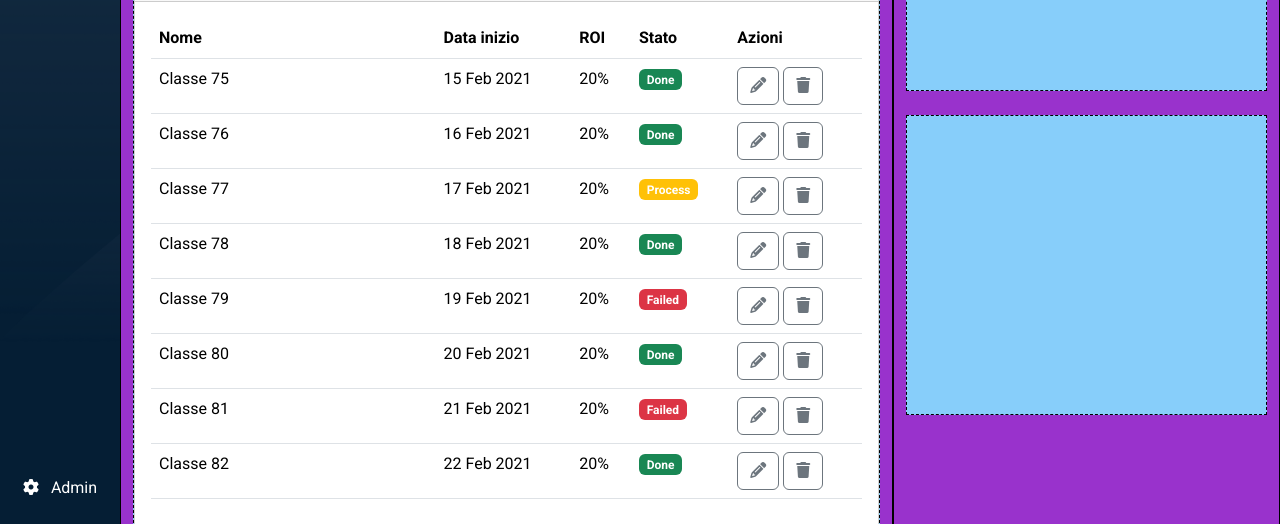
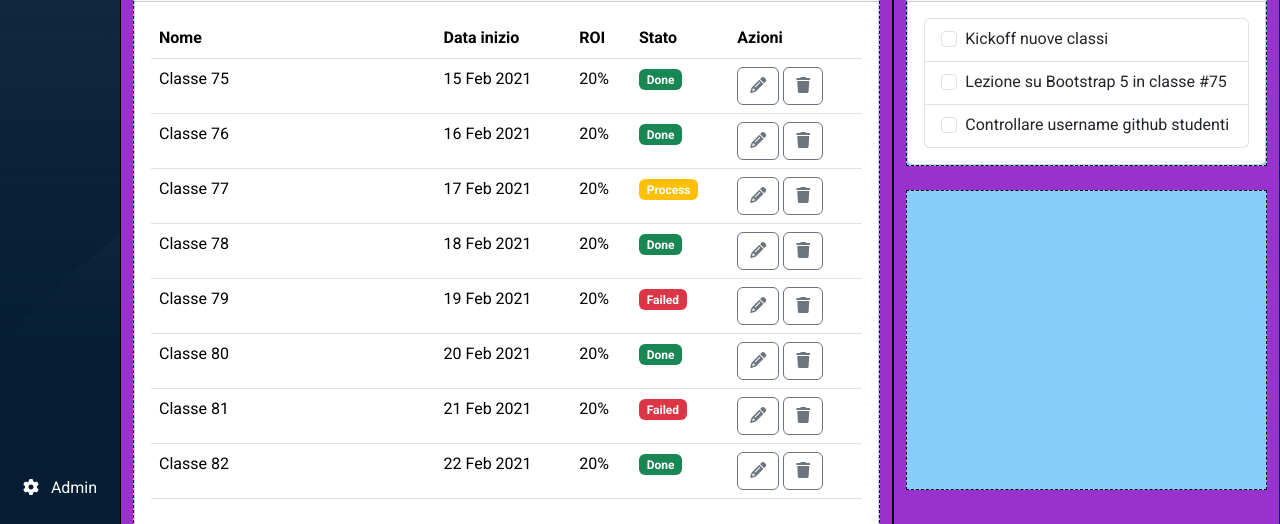
Before and after one commit to nespolisimmaco/html-css-bootstrap-dashboard, a plain HTML site: page index.html in a window 1280 px wide. Shown: the part 276-800 px from the top of the page. Drawn offline with nearby package versions, Linux system fonts and the light colour scheme.

Commit message:
Add: To do section

```diff
--- a/index.html
+++ b/index.html
@@ -350,9 +350,53 @@
                         <div class="ms_col col-12 col-lg-4">
                             <!-- To do -->
                             <section class="todo mb-4">
-
+                                <!-- To do card -->
+                                <div class="card">
+                                    <!-- Card header -->
+                                    <div class="card-header">
+                                        <h3>Todo</h3>
+                                    </div>
+                                    <!-- List with checkbox -->
+                                    <div class="ms_list p-3">
+                                        <ul class="list-group">
+                                            <!-- Item -->
+                                            <li class="list-group-item">
+                                                <!-- Checkbox -->
+                                                <div class="form-check">
+                                                    <input class="form-check-input" type="checkbox" value="" id="flexCheck">
+                                                    <label class="form-check-label" for="flexCheck">
+                                                        Kickoff nuove classi
+                                                    </label>
+                                                </div>
+                                            </li>
+                                            <!-- Item -->
+                                            <li class="list-group-item">
+                                                <!-- Checkbox -->
+                                                <div class="form-check">
+                                                    <input class="form-check-input" type="checkbox" value="" id="flexCheck">
+                                                    <label class="form-check-label" for="flexCheck">
+                                                        Lezione su Bootstrap 5 in classe #75
+                                                    </label>
+                                                </div>
+                                            </li>
+                                            <!-- Item -->
+                                            <li class="list-group-item">
+                                                <!-- Checkbox -->
+                                                <div class="form-check">
+                                                    <input class="form-check-input" type="checkbox" value="" id="flexCheck">
+                                                    <label class="form-check-label" for="flexCheck">
+                                                        Controllare username github studenti
+                                                    </label>
+                                                </div>
+                                            </li>
+                                        </ul>
+                                    </div>
+                                    <!-- End List with checkbox -->
+                                </div>
+                                <!-- End To do card -->
                             </section>
                             <!-- End To do -->
+
                             <!-- Active users -->
                             <section class="active-users mb-4">
 
```
